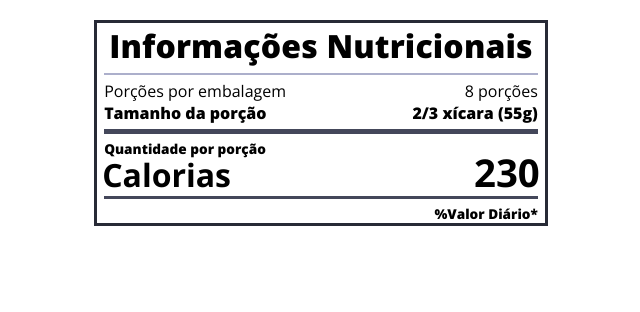
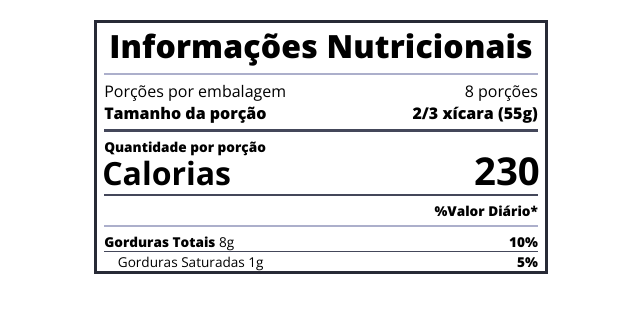
Before and after one commit to defDalila/learn-typography-freecodecamp, a plain HTML site: page index.html in a window 1280 px wide. Shown: the whole page, without its empty margins (319-959 px from the left). Drawn offline with nearby package versions, Linux system fonts and the light colour scheme.

Commit message:
feat(docs, styles): add :not() examples and update CSS styles

```diff
--- a/index.html
+++ b/index.html
@@ -30,7 +30,19 @@
       <div class="divider medium"></div>
 
       <div class="daily-value small-text">
-        <p class="bold right">%Valor Diário*</p>
+
+        <p class="bold right no-divider">%Valor Diário*</p>
+
+        <div class="divider"></div>
+
+        <p>
+            <span><span class="bold">Gorduras Totais</span> 8g</span>
+            <span class="bold">10%</span>
+        </p>
+
+        <p class="indent no-divider">
+            Gorduras Saturadas 1g <span class="bold">5%</span>
+        </p>
       </div>
 
     </div>
--- a/styles.css
+++ b/styles.css
@@ -61,11 +61,11 @@ p {
 }
 
 .large {
-  height: 5px;
+  height: 3px;
 }
 
 .medium {
-  height: 3px;
+  height: 2px;
 }
 
 .large, .medium {
@@ -98,3 +98,11 @@ p {
 .right {
     justify-content: flex-end;
 }
+
+.indent {
+    margin-left: 1em;
+}
+
+.daily-value p:not(.no-divider) {
+    border-bottom: 1px solid #44475A;
+}
```
Also changed, not shown: 1 other file.
